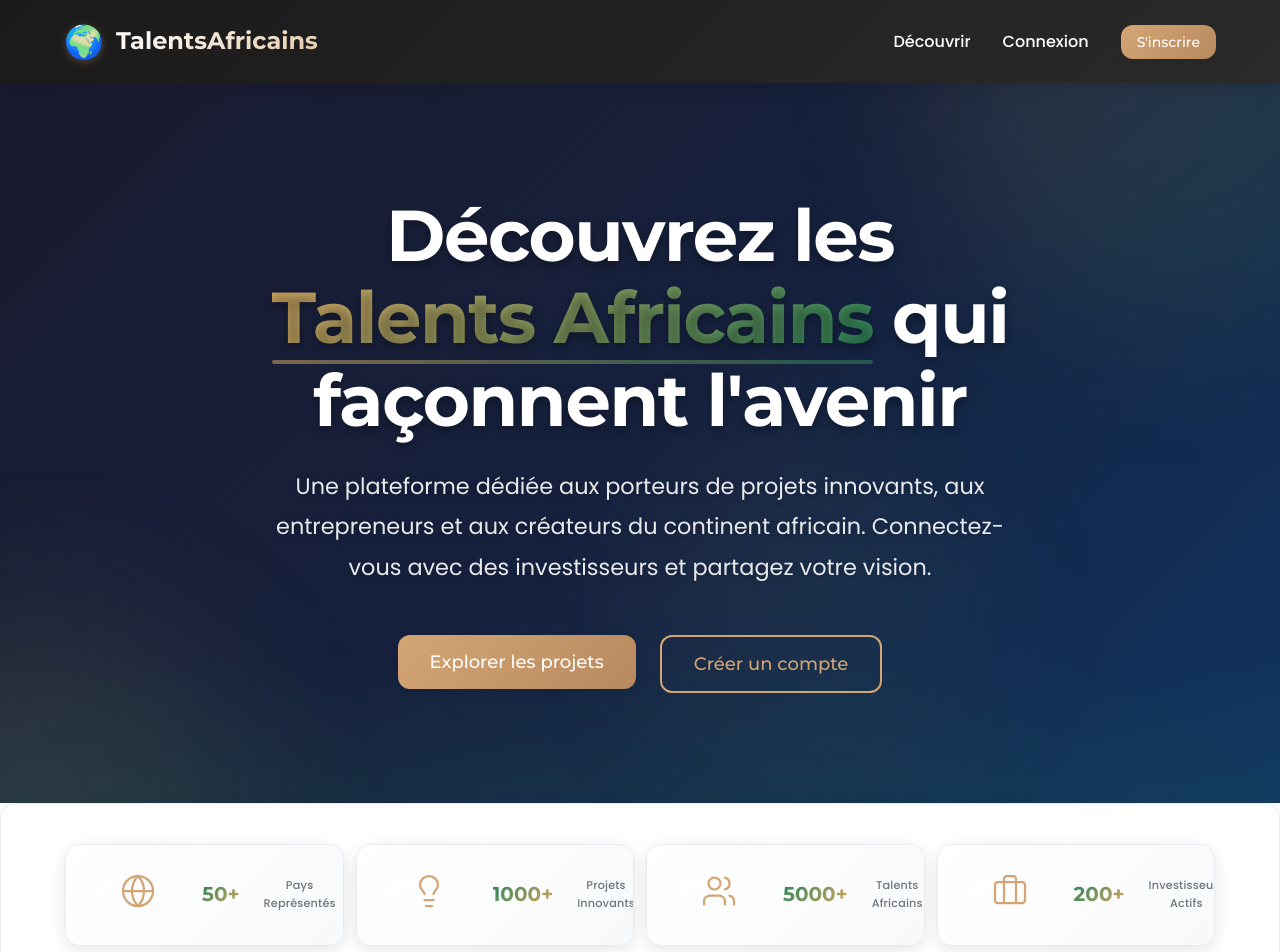
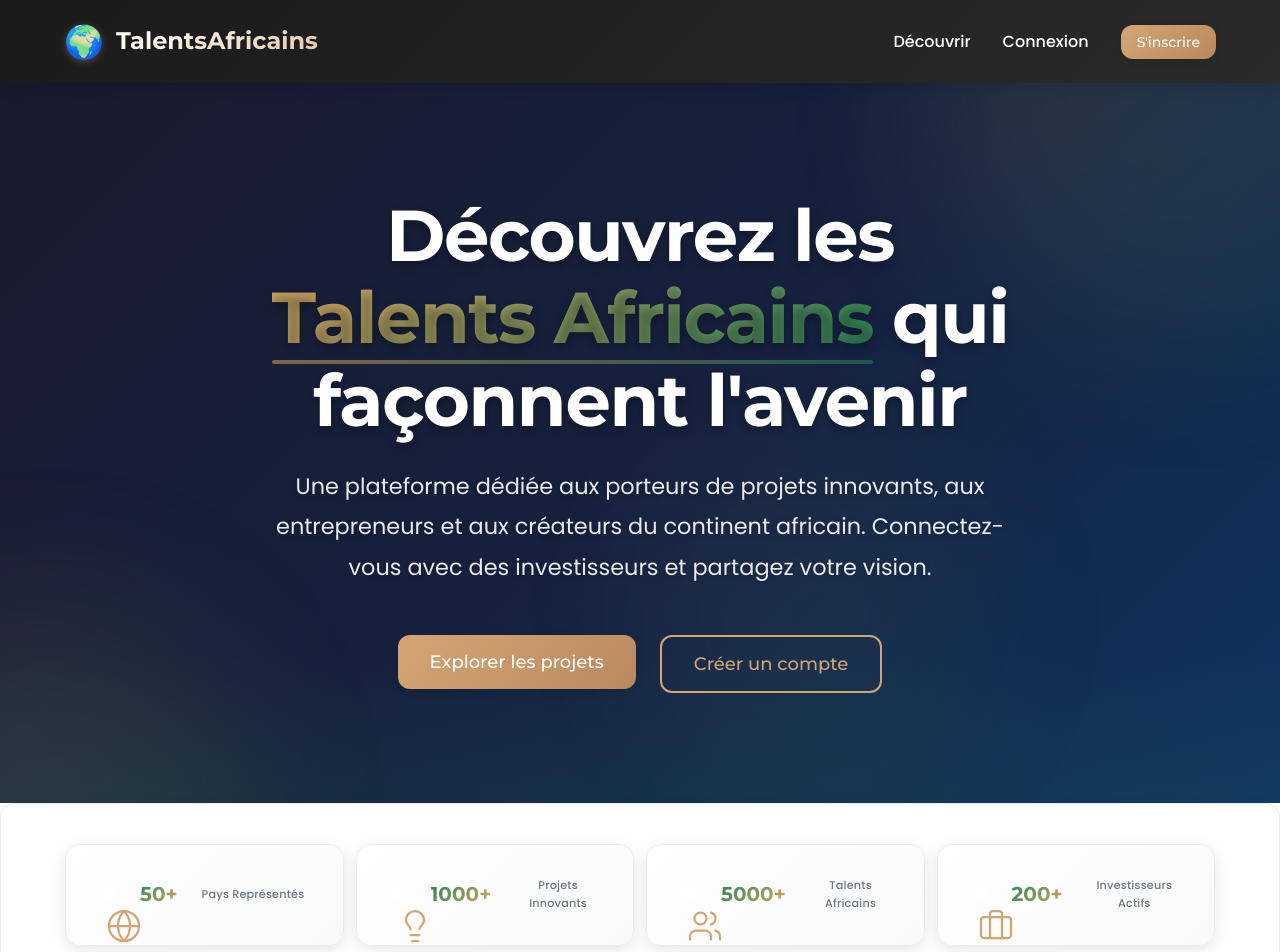
Before and after one commit to OUEDRAOGOFred/-TalentsAfricains, a React (Vite) app in the folder frontend/: page / in a window 1280 px wide. Shown: the top 952 px of the page. Built offline with nearby package versions, Linux system fonts and the light colour scheme; no server answers.

Commit message:
FIX DEFINITIF: Remplacer Lucide par SVG natifs pour garantir l'affichage des icônes

```diff
--- a/frontend/src/components/ProjectCard.css
+++ b/frontend/src/components/ProjectCard.css
@@ -204,18 +204,16 @@
 }
 
 .stat-icon {
-  line-height: 1;
-  opacity: 1 !important;
-  display: inline-flex !important;
-  align-items: center;
-  justify-content: center;
-  flex-shrink: 0;
+  width: 18px !important;
+  height: 18px !important;
+  min-width: 18px !important;
+  min-height: 18px !important;
+  display: inline-block !important;
+  vertical-align: middle !important;
+  flex-shrink: 0 !important;
+  stroke: #d4a574 !important;
   color: #d4a574 !important;
-  stroke: #d4a574 !important;
-  min-width: 16px;
-  min-height: 16px;
-  width: 16px !important;
-  height: 16px !important;
+  fill: none !important;
 }
 
 .btn-view-more {
--- a/frontend/src/components/ProjectCard.jsx
+++ b/frontend/src/components/ProjectCard.jsx
@@ -123,21 +123,31 @@
         <div className="project-card-footer">
           <div className="project-stats">
             <span className="stat">
-              <Heart size={16} strokeWidth={2} className="stat-icon" fill="none" />
+              <svg className="stat-icon" viewBox="0 0 24 24" fill="none" stroke="currentColor" strokeWidth="2.5" strokeLinecap="round" strokeLinejoin="round">
+                <path d="M20.84 4.61a5.5 5.5 0 0 0-7.78 0L12 5.67l-1.06-1.06a5.5 5.5 0 0 0-7.78 7.78l1.06 1.06L12 21.23l7.78-7.78 1.06-1.06a5.5 5.5 0 0 0 0-7.78z"></path>
+              </svg>
               {project.likes_count || 0}
             </span>
             <span className="stat">
-              <MessageCircle size={16} strokeWidth={2} className="stat-icon" fill="none" />
+              <svg className="stat-icon" viewBox="0 0 24 24" fill="none" stroke="currentColor" strokeWidth="2.5" strokeLinecap="round" strokeLinejoin="round">
+                <path d="M21 15a2 2 0 0 1-2 2H7l-4 4V5a2 2 0 0 1 2-2h14a2 2 0 0 1 2 2z"></path>
+              </svg>
               {project.comments_count || 0}
             </span>
             <span className="stat">
-              <Eye size={16} strokeWidth={2} className="stat-icon" fill="none" />
+              <svg className="stat-icon" viewBox="0 0 24 24" fill="none" stroke="currentColor" strokeWidth="2.5" strokeLinecap="round" strokeLinejoin="round">
+                <path d="M1 12s4-8 11-8 11 8 11 8-4 8-11 8-11-8-11-8z"></path>
+                <circle cx="12" cy="12" r="3"></circle>
+              </svg>
               {project.views_count || 0}
             </span>
           </div>
           <button className="btn-view-more">
             Voir plus
-            <ArrowRight size={16} strokeWidth={2} style={{ marginLeft: '4px' }} />
+            <svg viewBox="0 0 24 24" fill="none" stroke="currentColor" strokeWidth="2.5" strokeLinecap="round" strokeLinejoin="round" style={{ width: '16px', height: '16px', marginLeft: '4px' }}>
+              <line x1="5" y1="12" x2="19" y2="12"></line>
+              <polyline points="12 5 19 12 12 19"></polyline>
+            </svg>
           </button>
         </div>
       </Link>
```
